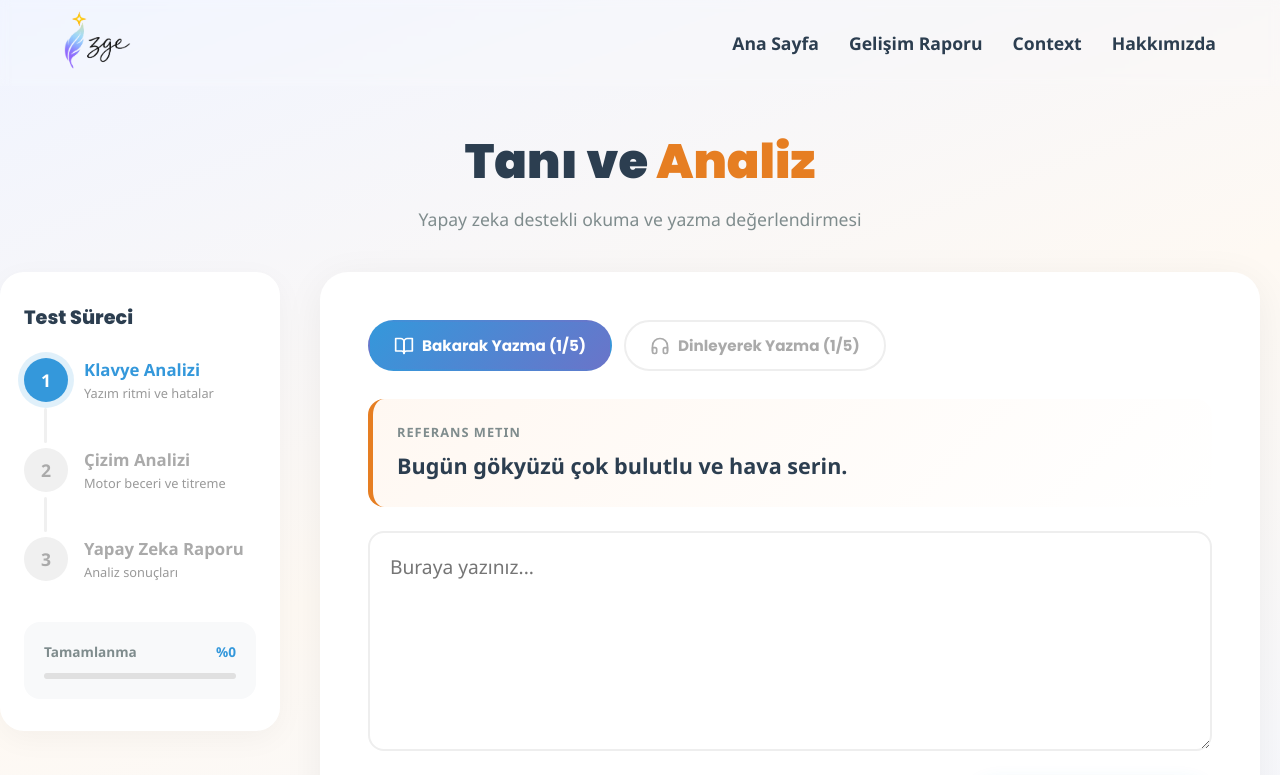
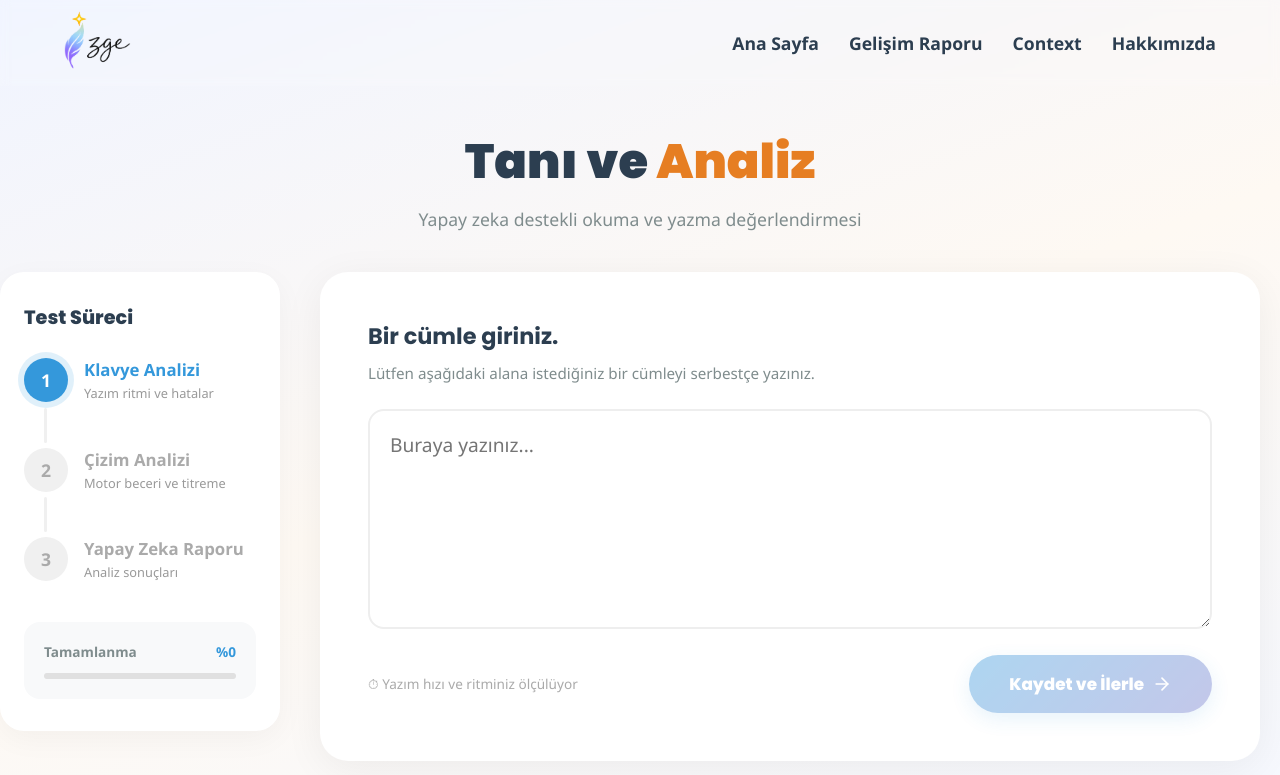
Before and after one commit to Zehrayt/izge, a React (Vite) app in the folder izge-frontend/: page /analiz in a window 1280 px wide. Shown: the top 775 px of the page. Built offline with nearby package versions, Linux system fonts and the light colour scheme.

Commit message:
analiz sayfasında kullanıcı istediği cümleyi girebilir.

```diff
--- a/izge-frontend/src/components/Analiz.jsx
+++ b/izge-frontend/src/components/Analiz.jsx
@@ -25,22 +25,6 @@ const PenIcon = ({size=24, color="currentColor"}) => <svg width={size} height={s
 const PauseIcon = ({size=24, color="currentColor"}) => <svg width={size} height={size} viewBox="0 0 24 24" fill="none" stroke={color} strokeWidth="2" strokeLinecap="round" strokeLinejoin="round"><rect x="6" y="4" width="4" height="16"/><rect x="14" y="4" width="4" height="16"/></svg>;
 
 // ─── SABITLER ────────────────────────────────────────────────────────────────
-const KLAVYE_METINLER = [
-  "Bugün gökyüzü çok bulutlu ve hava serin.",
-  "Kedi bahçede oynarken çiçekleri devirdi.",
-  "Okula giderken yolda bir köpek gördüm.",
-  "Annem bana sarı bir bisiklet aldı.",
-  "Kitaplar bilginin kapısını açar.",
-];
-
-const DINLEME_METINLER = [
-  "Sabahleyin erken kalkmak çok zordur.",
-  "Bahçedeki elmalar olgunlaştı.",
-  "Yağmur yağınca gökkuşağı çıktı.",
-  "Kardeşim resim yapmayı çok sever.",
-  "Denizde yüzmek harika bir duygu.",
-];
-
 const CIZIM_HARFLER = ['b', 'd', 'g', 'k', 'p', 'q'];
 const CIZIM_KELIMELER = ['baba', 'dede', 'gemi', 'para', 'kalem'];
 
@@ -52,12 +36,8 @@ export default function Analiz() {
   const [adim, setAdim] = useState('klavye');
 
   // ── Klavye analizi state'leri ──
-  const [klavyeAlt, setKlavyeAlt] = useState('yaz');
-  const [klavyeIndex, setKlavyeIndex] = useState(0);
-  const [dinleIndex, setDinleIndex] = useState(0);
   const [yazılanMetin, setYazılanMetin] = useState('');
   const [klavyeHamVeriler, setKlavyeHamVeriler] = useState([]);
-  const [sesOynuyor, setSesOynuyor] = useState(false);
   const [klavyeTamamlandi, setKlavyeTamamlandi] = useState(false);
 
   const tusZamanlari = useRef([]);
@@ -75,6 +55,9 @@ export default function Analiz() {
   const [isDrawing, setIsDrawing] = useState(false);
   const [cizimTamamlandi, setCizimTamamlandi] = useState(false);
   const canvasRef = useRef(null);
+
+  // ── Ses State'i (Çizim aşaması için gerekli) ──
+  const [sesOynuyor, setSesOynuyor] = useState(false);
 
   // ── Backend Sonuç State'i ──
   const [backendSonuc, setBackendSonuc] = useState(null);
@@ -118,27 +101,20 @@ export default function Analiz() {
   };
 
   const klavyeIlerle = () => {
-    const referans = klavyeAlt === 'yaz' ? KLAVYE_METINLER[klavyeIndex] : DINLEME_METINLER[dinleIndex];
     const hamVeri = {
-      tip: klavyeAlt,
-      referansMetin: referans,
+      tip: 'serbest',
+      referansMetin: null,
       yazilanMetin: yazılanMetin,
       tusAraliklari: [...tusZamanlari.current],
       silmeSayisi: backspaceSayisi.current
     };
-    setKlavyeHamVeriler(prev => [...prev, hamVeri]);
+
+    setKlavyeHamVeriler([hamVeri]);
     setYazılanMetin('');
     tusZamanlari.current = [];
     sonTusZamani.current = null;
     backspaceSayisi.current = 0;
-
-    if (klavyeAlt === 'yaz') {
-      if (klavyeIndex < KLAVYE_METINLER.length - 1) setKlavyeIndex(prev => prev + 1);
-      else { setKlavyeAlt('dinle'); setKlavyeIndex(0); }
-    } else {
-      if (dinleIndex < DINLEME_METINLER.length - 1) setDinleIndex(prev => prev + 1);
-      else setKlavyeTamamlandi(true);
-    }
+    setKlavyeTamamlandi(true);
   };
 
   // ── Çizim Handlers ──
@@ -229,7 +205,6 @@ export default function Analiz() {
       if (cizimTekrar < 2) setCizimTekrar(prev => prev + 1);
       else { setCizimTekrar(0); if (hedefKelime < CIZIM_KELIMELER.length - 1) setHedefKelime(prev => prev + 1); else setCizimTamamlandi(true); }
     }
-
   };
 
   // ─── VERİLERİ BACKEND'E GÖNDERME ───
@@ -290,7 +265,7 @@ export default function Analiz() {
   };
 
   const ilerlemeYuzdesi = () => {
-    if (adim === 'klavye') return Math.round((klavyeHamVeriler.length / (KLAVYE_METINLER.length + DINLEME_METINLER.length)) * 50);
+    if (adim === 'klavye') return klavyeTamamlandi ? 50 : 0;
     if (adim === 'cizim') {
       const toplam = CIZIM_HARFLER.length * 3 + CIZIM_KELIMELER.length * 3 + CIZIM_KELIMELER.length * 3;
       return 50 + Math.round((cizimHamVeriler.length / toplam) * 50);
@@ -358,32 +333,16 @@ export default function Analiz() {
             {/* ── KLAVYE BÖLÜMÜ ── */}
             {adim === 'klavye' && (
               <div style={s.kart}>
-                <div style={s.sekmeSarici}>
-                  <button style={{ ...s.sekme, ...(klavyeAlt === 'yaz' ? s.sekmeAktif : {}) }}>
-                    <BookIcon /> Bakarak Yazma ({Math.min(klavyeIndex + 1, KLAVYE_METINLER.length)}/{KLAVYE_METINLER.length})
-                  </button>
-                  <button style={{ ...s.sekme, ...(klavyeAlt === 'dinle' ? s.sekmeAktif : {}) }}>
-                    <HeadphonesIcon /> Dinleyerek Yazma ({Math.min(dinleIndex + 1, DINLEME_METINLER.length)}/{DINLEME_METINLER.length})
-                  </button>
-                </div>
 
                 {!klavyeTamamlandi ? (
                   <>
-                    {klavyeAlt === 'yaz' ? (
-                      <div style={s.referansKutu}>
-                        <p style={{ fontSize: '0.8rem', color: '#7f8c8d', marginBottom: 6, fontWeight: 600, textTransform: 'uppercase', letterSpacing: 1 }}>Referans Metin</p>
-                        <p style={{ fontSize: '1.35rem', color: '#2c3e50', fontWeight: 600, lineHeight: 1.6 }}>{KLAVYE_METINLER[klavyeIndex]}</p>
-                      </div>
-                    ) : (
-                      <div style={{ ...s.referansKutu, borderLeftColor: '#6A74C9', background: 'linear-gradient(135deg, #f8f4ff, #fff)' }}>
-                        <p style={{ fontSize: '0.8rem', color: '#7f8c8d', marginBottom: 10, fontWeight: 600, textTransform: 'uppercase', letterSpacing: 1 }}>Sesli Metin</p>
-                        <button onClick={() => sesliOku(DINLEME_METINLER[dinleIndex])} style={s.sesBtn}>
-                          {sesOynuyor ? <VolumeIcon/> : <MuteIcon/>} {sesOynuyor ? 'Oynuyor...' : 'Metni Dinle'}
-                        </button>
-                        <p style={{ fontSize: '0.85rem', color: '#999', marginTop: 10 }}>Duyduğunuz metni aşağıya yazınız. Metni tekrar göremezsiniz.</p>
-                      </div>
-                    )}
+                    <div style={{ marginBottom: 24 }}>
+                        <h3 style={{ fontSize: '1.4rem', color: '#2c3e50', marginBottom: 8, fontWeight: 700 }}>Bir cümle giriniz.</h3>
+                        <p style={{ fontSize: '0.95rem', color: '#7f8c8d' }}>Lütfen aşağıdaki alana istediğiniz bir cümleyi serbestçe yazınız.</p>
+                    </div>
+
                     <textarea placeholder="Buraya yazınız..." value={yazılanMetin} onChange={(e) => setYazılanMetin(e.target.value)} onKeyDown={handleTusBasildi} style={s.textArea} autoFocus />
+
                     <div style={{ display: 'flex', justifyContent: 'space-between', alignItems: 'center', flexWrap: 'wrap', gap: 12 }}>
                       <p style={{ fontSize: '0.85rem', color: '#aaa', fontWeight: 500 }}>⏱ Yazım hızı ve ritminiz ölçülüyor</p>
                       <button onClick={klavyeIlerle} disabled={yazılanMetin.trim().length === 0} style={{ ...s.birincilBtn, opacity: yazılanMetin.trim().length === 0 ? 0.4 : 1 }}>
@@ -397,7 +356,7 @@ export default function Analiz() {
                       <CheckCircleIcon size={80} color="#27ae60" />
                     </div>
                     <h3 style={{ fontSize: '1.8rem', fontWeight: 800, color: '#2c3e50', marginBottom: 8 }}>Klavye Analizi Tamamlandı!</h3>
-                    <p style={{ color: '#7f8c8d', marginBottom: 32, fontSize: '1.1rem' }}>{klavyeHamVeriler.length} test kaydedildi. Şimdi çizim analizine geçebilirsiniz.</p>
+                    <p style={{ color: '#7f8c8d', marginBottom: 32, fontSize: '1.1rem' }}>Yazım veriniz kaydedildi. Şimdi çizim analizine geçebilirsiniz.</p>
                     <button onClick={() => setAdim('cizim')} style={s.birincilBtn}>Çizim Analizine Geç <ArrowRightIcon /></button>
                   </div>
                 )}
@@ -553,7 +512,7 @@ export default function Analiz() {
                     {/* Aksiyon Butonları */}
                     <div style={{ textAlign: 'center', marginTop: 80, display: 'flex', gap: 16, justifyContent: 'center', flexWrap: 'wrap' }}>
                       <button onClick={() => navigate('/rapor')} style={{...s.birincilBtn, padding: '16px 40px', fontSize: '1.1rem'}}>Gelişim Raporumu Gör <ArrowRightIcon /></button>
-                      <button onClick={() => { setAdim('klavye'); setKlavyeAlt('yaz'); setKlavyeIndex(0); setDinleIndex(0); setKlavyeHamVeriler([]); setCizimHamVeriler([]); setBackendSonuc(null); setCizimAdim(0); setCizimTekrar(0); setHedefHarf(0); setKlavyeTamamlandi(false); setCizimTamamlandi(false); }} style={{...s.ikinciBtn, padding: '16px 40px', fontSize: '1.1rem'}}>Tekrar Başla</button>
+                      <button onClick={() => { setAdim('klavye'); setKlavyeHamVeriler([]); setCizimHamVeriler([]); setBackendSonuc(null); setCizimAdim(0); setCizimTekrar(0); setHedefHarf(0); setKlavyeTamamlandi(false); setCizimTamamlandi(false); }} style={{...s.ikinciBtn, padding: '16px 40px', fontSize: '1.1rem'}}>Tekrar Başla</button>
                     </div>
                   </div>
                 )}
```
